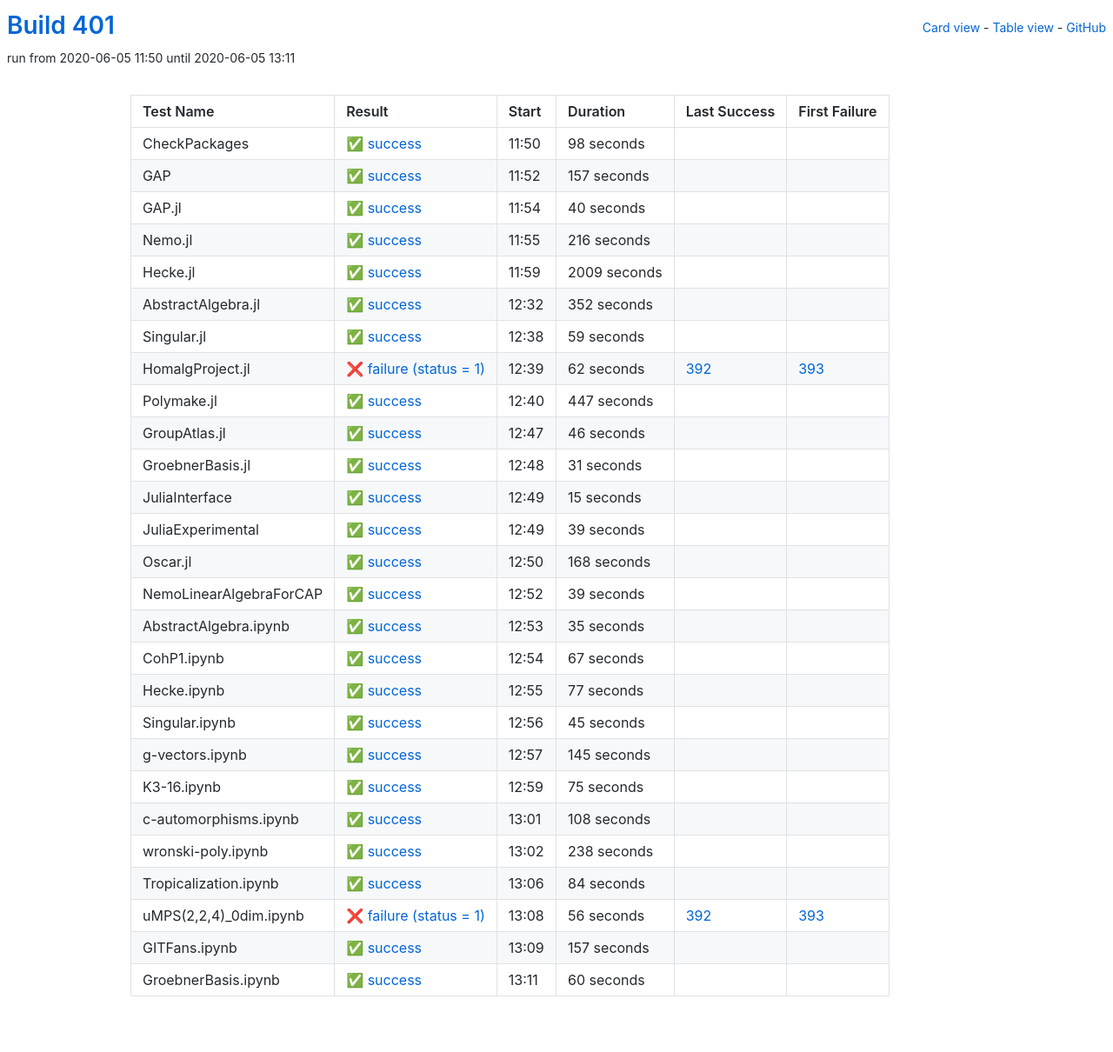
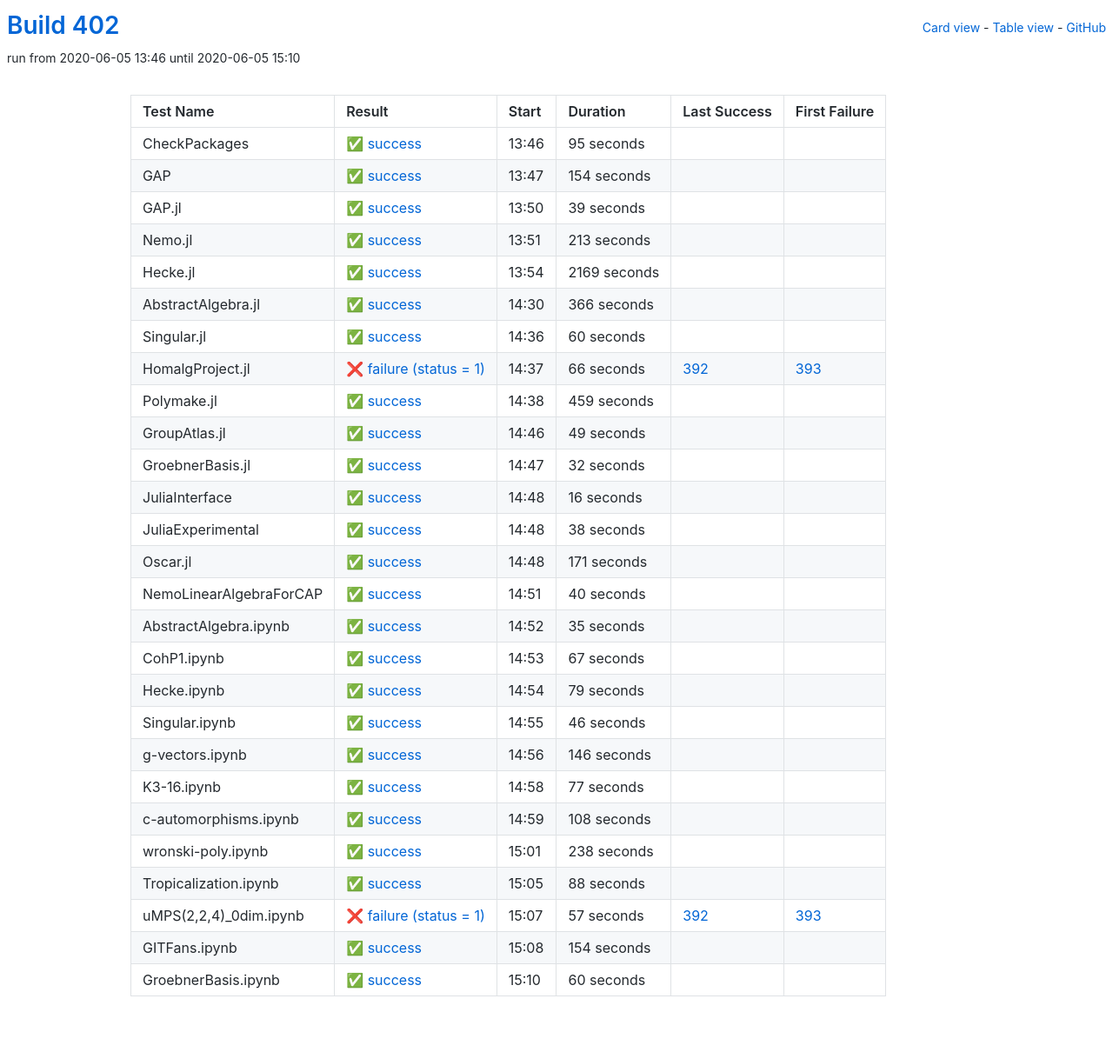
Before and after one commit to oscar-system/oscar-ci-status-1.4, a Jekyll site: the page built from table.html, in a window 1280 px wide. Shown: the whole page at 87% size. Built offline with Jekyll 4.4.1, drawn with Linux system fonts in a browser that asks for light colours.

Commit message:
Build 402

```diff
--- a/_data/ci.yml
+++ b/_data/ci.yml
@@ -1,185 +1,185 @@
-build: 401
-build_url: https://oscarci.mathematik.uni-kl.de/job/oscar-julia-1.4/401/
+build: 402
+build_url: https://oscarci.mathematik.uni-kl.de/job/oscar-julia-1.4/402/
 job: oscar-julia-1.4
 tests:
-- duration: 98
+- duration: 95
   exitcode: 0
   first_failure: false
   first_failure_url: null
   id: checkpackages
   last_success: false
   last_success_url: null
-  log: https://oscarci.mathematik.uni-kl.de/job/oscar-julia-1.4/401/artifact/logs/build-401/CheckPackages.log
+  log: https://oscarci.mathematik.uni-kl.de/job/oscar-julia-1.4/402/artifact/logs/build-402/CheckPackages.log
   name: CheckPackages
-  start: 2020-06-05 11:50
+  start: 2020-06-05 13:46
   status: success
   success: true
-- duration: 157
+- duration: 154
   exitcode: 0
   first_failure: false
   first_failure_url: null
   id: gap
   last_success: false
   last_success_url: null
-  log: https://oscarci.mathematik.uni-kl.de/job/oscar-julia-1.4/401/artifact/logs/build-401/GAP.log
+  log: https://oscarci.mathematik.uni-kl.de/job/oscar-julia-1.4/402/artifact/logs/build-402/GAP.log
   name: GAP
-  start: 2020-06-05 11:52
+  start: 2020-06-05 13:47
+  status: success
+  success: true
+- duration: 39
+  exitcode: 0
+  first_failure: false
+  first_failure_url: null
+  id: gap-jl
+  last_success: false
+  last_success_url: null
+  log: https://oscarci.mathematik.uni-kl.de/job/oscar-julia-1.4/402/artifact/logs/build-402/GAP.jl.log
+  name: GAP.jl
+  start: 2020-06-05 13:50
+  status: success
+  success: true
+- duration: 213
+  exitcode: 0
+  first_failure: false
+  first_failure_url: null
+  id: nemo-jl
+  last_success: false
+  last_success_url: null
+  log: https://oscarci.mathematik.uni-kl.de/job/oscar-julia-1.4/402/artifact/logs/build-402/Nemo.jl.log
+  name: Nemo.jl
+  start: 2020-06-05 13:51
+  status: success
+  success: true
+- duration: 2169
+  exitcode: 0
+  first_failure: false
+  first_failure_url: null
+  id: hecke-jl
+  last_success: false
+  last_success_url: null
+  log: https://oscarci.mathematik.uni-kl.de/job/oscar-julia-1.4/402/artifact/logs/build-402/Hecke.jl.log
+  name: Hecke.jl
+  start: 2020-06-05 13:54
+  status: success
+  success: true
+- duration: 366
+  exitcode: 0
+  first_failure: false
+  first_failure_url: null
+  id: abstractalgebra-jl
+  last_success: false
+  last_success_url: null
+  log: https://oscarci.mathematik.uni-kl.de/job/oscar-julia-1.4/402/artifact/logs/build-402/AbstractAlgebra.jl.log
+  name: AbstractAlgebra.jl
+  start: 2020-06-05 14:30
+  status: success
+  success: true
+- duration: 60
+  exitcode: 0
+  first_failure: false
+  first_failure_url: null
+  id: singular-jl
+  last_success: false
+  last_success_url: null
+  log: https://oscarci.mathematik.uni-kl.de/job/oscar-julia-1.4/402/artifact/logs/build-402/Singular.jl.log
+  name: Singular.jl
+  start: 2020-06-05 14:36
+  status: success
+  success: true
+- duration: 66
+  exitcode: 1
+  first_failure: 393
+  first_failure_url: https://oscarci.mathematik.uni-kl.de/job/oscar-julia-1.4/393/
+  id: homalgproject-jl
+  last_success: 392
+  last_success_url: https://oscarci.mathematik.uni-kl.de/job/oscar-julia-1.4/392/
+  log: https://oscarci.mathematik.uni-kl.de/job/oscar-julia-1.4/402/artifact/logs/build-402/HomalgProject.jl.log
+  name: HomalgProject.jl
+  start: 2020-06-05 14:37
+  status: failure
+  success: false
+- duration: 459
+  exitcode: 0
+  first_failure: false
+  first_failure_url: null
+  id: polymake-jl
+  last_success: false
+  last_success_url: null
+  log: https://oscarci.mathematik.uni-kl.de/job/oscar-julia-1.4/402/artifact/logs/build-402/Polymake.jl.log
+  name: Polymake.jl
+  start: 2020-06-05 14:38
+  status: success
+  success: true
+- duration: 49
+  exitcode: 0
+  first_failure: false
+  first_failure_url: null
+  id: groupatlas-jl
+  last_success: false
+  last_success_url: null
+  log: https://oscarci.mathematik.uni-kl.de/job/oscar-julia-1.4/402/artifact/logs/build-402/GroupAtlas.jl.log
+  name: GroupAtlas.jl
+  start: 2020-06-05 14:46
+  status: success
+  success: true
+- duration: 32
+  exitcode: 0
+  first_failure: false
+  first_failure_url: null
+  id: groebnerbasis-jl
+  last_success: false
+  last_success_url: null
+  log: https://oscarci.mathematik.uni-kl.de/job/oscar-julia-1.4/402/artifact/logs/build-402/GroebnerBasis.jl.log
+  name: GroebnerBasis.jl
+  start: 2020-06-05 14:47
+  status: success
+  success: true
+- duration: 16
+  exitcode: 0
+  first_failure: false
+  first_failure_url: null
+  id: juliainterface
+  last_success: false
+  last_success_url: null
+  log: https://oscarci.mathematik.uni-kl.de/job/oscar-julia-1.4/402/artifact/logs/build-402/JuliaInterface.log
+  name: JuliaInterface
+  start: 2020-06-05 14:48
+  status: success
+  success: true
+- duration: 38
+  exitcode: 0
+  first_failure: false
+  first_failure_url: null
+  id: juliaexperimental
+  last_success: false
+  last_success_url: null
+  log: https://oscarci.mathematik.uni-kl.de/job/oscar-julia-1.4/402/artifact/logs/build-402/JuliaExperimental.log
+  name: JuliaExperimental
+  start: 2020-06-05 14:48
+  status: success
+  success: true
+- duration: 171
+  exitcode: 0
+  first_failure: false
+  first_failure_url: null
+  id: oscar-jl
+  last_success: false
+  last_success_url: null
+  log: https://oscarci.mathematik.uni-kl.de/job/oscar-julia-1.4/402/artifact/logs/build-402/Oscar.jl.log
+  name: Oscar.jl
+  start: 2020-06-05 14:48
   status: success
   success: true
 - duration: 40
   exitcode: 0
   first_failure: false
   first_failure_url: null
-  id: gap-jl
-  last_success: false
-  last_success_url: null
-  log: https://oscarci.mathematik.uni-kl.de/job/oscar-julia-1.4/401/artifact/logs/build-401/GAP.jl.log
-  name: GAP.jl
-  start: 2020-06-05 11:54
-  status: success
-  success: true
-- duration: 216
-  exitcode: 0
-  first_failure: false
-  first_failure_url: null
-  id: nemo-jl
-  last_success: false
-  last_success_url: null
-  log: https://oscarci.mathematik.uni-kl.de/job/oscar-julia-1.4/401/artifact/logs/build-401/Nemo.jl.log
-  name: Nemo.jl
-  start: 2020-06-05 11:55
-  status: success
-  success: true
-- duration: 2009
-  exitcode: 0
-  first_failure: false
-  first_failure_url: null
-  id: hecke-jl
-  last_success: false
-  last_success_url: null
-  log: https://oscarci.mathematik.uni-kl.de/job/oscar-julia-1.4/401/artifact/logs/build-401/Hecke.jl.log
-  name: Hecke.jl
-  start: 2020-06-05 11:59
-  status: success
-  success: true
-- duration: 352
-  exitcode: 0
-  first_failure: false
-  first_failure_url: null
-  id: abstractalgebra-jl
-  last_success: false
-  last_success_url: null
-  log: https://oscarci.mathematik.uni-kl.de/job/oscar-julia-1.4/401/artifact/logs/build-401/AbstractAlgebra.jl.log
-  name: AbstractAlgebra.jl
-  start: 2020-06-05 12:32
-  status: success
-  success: true
-- duration: 59
-  exitcode: 0
-  first_failure: false
-  first_failure_url: null
-  id: singular-jl
-  last_success: false
-  last_success_url: null
-  log: https://oscarci.mathematik.uni-kl.de/job/oscar-julia-1.4/401/artifact/logs/build-401/Singular.jl.log
-  name: Singular.jl
-  start: 2020-06-05 12:38
-  status: success
-  success: true
-- duration: 62
-  exitcode: 1
-  first_failure: 393
-  first_failure_url: https://oscarci.mathematik.uni-kl.de/job/oscar-julia-1.4/393/
-  id: homalgproject-jl
-  last_success: 392
-  last_success_url: https://oscarci.mathematik.uni-kl.de/job/oscar-julia-1.4/392/
-  log: https://oscarci.mathematik.uni-kl.de/job/oscar-julia-1.4/401/artifact/logs/build-401/HomalgProject.jl.log
-  name: HomalgProject.jl
-  start: 2020-06-05 12:39
-  status: failure
-  success: false
-- duration: 447
-  exitcode: 0
-  first_failure: false
-  first_failure_url: null
-  id: polymake-jl
-  last_success: false
-  last_success_url: null
-  log: https://oscarci.mathematik.uni-kl.de/job/oscar-julia-1.4/401/artifact/logs/build-401/Polymake.jl.log
-  name: Polymake.jl
-  start: 2020-06-05 12:40
-  status: success
-  success: true
-- duration: 46
-  exitcode: 0
-  first_failure: false
-  first_failure_url: null
-  id: groupatlas-jl
-  last_success: false
-  last_success_url: null
-  log: https://oscarci.mathematik.uni-kl.de/job/oscar-julia-1.4/401/artifact/logs/build-401/GroupAtlas.jl.log
-  name: GroupAtlas.jl
-  start: 2020-06-05 12:47
-  status: success
-  success: true
-- duration: 31
-  exitcode: 0
-  first_failure: false
-  first_failure_url: null
-  id: groebnerbasis-jl
-  last_success: false
-  last_success_url: null
-  log: https://oscarci.mathematik.uni-kl.de/job/oscar-julia-1.4/401/artifact/logs/build-401/GroebnerBasis.jl.log
-  name: GroebnerBasis.jl
-  start: 2020-06-05 12:48
-  status: success
-  success: true
-- duration: 15
-  exitcode: 0
-  first_failure: false
-  first_failure_url: null
-  id: juliainterface
-  last_success: false
-  last_success_url: null
-  log: https://oscarci.mathematik.uni-kl.de/job/oscar-julia-1.4/401/artifact/logs/build-401/JuliaInterface.log
-  name: JuliaInterface
-  start: 2020-06-05 12:49
-  status: success
-  success: true
-- duration: 39
-  exitcode: 0
-  first_failure: false
-  first_failure_url: null
-  id: juliaexperimental
-  last_success: false
-  last_success_url: null
-  log: https://oscarci.mathematik.uni-kl.de/job/oscar-julia-1.4/401/artifact/logs/build-401/JuliaExperimental.log
-  name: JuliaExperimental
-  start: 2020-06-05 12:49
-  status: success
-  success: true
-- duration: 168
-  exitcode: 0
-  first_failure: false
-  first_failure_url: null
-  id: oscar-jl
-  last_success: false
-  last_success_url: null
-  log: https://oscarci.mathematik.uni-kl.de/job/oscar-julia-1.4/401/artifact/logs/build-401/Oscar.jl.log
-  name: Oscar.jl
-  start: 2020-06-05 12:50
-  status: success
-  success: true
-- duration: 39
-  exitcode: 0
-  first_failure: false
-  first_failure_url: null
   id: nemolinearalgebraforcap
   last_success: false
   last_success_url: null
-  log: https://oscarci.mathematik.uni-kl.de/job/oscar-julia-1.4/401/artifact/logs/build-401/NemoLinearAlgebraForCAP.log
+  log: https://oscarci.mathematik.uni-kl.de/job/oscar-julia-1.4/402/artifact/logs/build-402/NemoLinearAlgebraForCAP.log
   name: NemoLinearAlgebraForCAP
-  start: 2020-06-05 12:52
+  start: 2020-06-05 14:51
   status: success
   success: true
 - duration: 35
@@ -189,9 +189,9 @@ tests:
   id: abstractalgebra-ipynb
   last_success: false
   last_success_url: null
-  log: https://oscarci.mathematik.uni-kl.de/job/oscar-julia-1.4/401/artifact/logs/build-401/AbstractAlgebra.ipynb.log
+  log: https://oscarci.mathematik.uni-kl.de/job/oscar-julia-1.4/402/artifact/logs/build-402/AbstractAlgebra.ipynb.log
   name: AbstractAlgebra.ipynb
-  start: 2020-06-05 12:53
+  start: 2020-06-05 14:52
   status: success
   success: true
 - duration: 67
@@ -201,57 +201,57 @@ tests:
   id: cohp1-ipynb
   last_success: false
   last_success_url: null
-  log: https://oscarci.mathematik.uni-kl.de/job/oscar-julia-1.4/401/artifact/logs/build-401/CohP1.ipynb.log
+  log: https://oscarci.mathematik.uni-kl.de/job/oscar-julia-1.4/402/artifact/logs/build-402/CohP1.ipynb.log
   name: CohP1.ipynb
-  start: 2020-06-05 12:54
+  start: 2020-06-05 14:53
+  status: success
+  success: true
+- duration: 79
+  exitcode: 0
+  first_failure: false
+  first_failure_url: null
+  id: hecke-ipynb
+  last_success: false
+  last_success_url: null
+  log: https://oscarci.mathematik.uni-kl.de/job/oscar-julia-1.4/402/artifact/logs/build-402/Hecke.ipynb.log
+  name: Hecke.ipynb
+  start: 2020-06-05 14:54
+  status: success
+  success: true
+- duration: 46
+  exitcode: 0
+  first_failure: false
+  first_failure_url: null
+  id: singular-ipynb
+  last_success: false
+  last_success_url: null
+  log: https://oscarci.mathematik.uni-kl.de/job/oscar-julia-1.4/402/artifact/logs/build-402/Singular.ipynb.log
+  name: Singular.ipynb
+  start: 2020-06-05 14:55
+  status: success
+  success: true
+- duration: 146
+  exitcode: 0
+  first_failure: false
+  first_failure_url: null
+  id: g-vectors-ipynb
+  last_success: false
+  last_success_url: null
+  log: https://oscarci.mathematik.uni-kl.de/job/oscar-julia-1.4/402/artifact/logs/build-402/g-vectors.ipynb.log
+  name: g-vectors.ipynb
+  start: 2020-06-05 14:56
   status: success
   success: true
 - duration: 77
   exitcode: 0
   first_failure: false
   first_failure_url: null
-  id: hecke-ipynb
-  last_success: false
-  last_success_url: null
-  log: https://oscarci.mathematik.uni-kl.de/job/oscar-julia-1.4/401/artifact/logs/build-401/Hecke.ipynb.log
-  name: Hecke.ipynb
-  start: 2020-06-05 12:55
-  status: success
-  success: true
-- duration: 45
-  exitcode: 0
-  first_failure: false
-  first_failure_url: null
-  id: singular-ipynb
-  last_success: false
-  last_success_url: null
-  log: https://oscarci.mathematik.uni-kl.de/job/oscar-julia-1.4/401/artifact/logs/build-401/Singular.ipynb.log
-  name: Singular.ipynb
-  start: 2020-06-05 12:56
-  status: success
-  success: true
-- duration: 145
-  exitcode: 0
-  first_failure: false
-  first_failure_url: null
-  id: g-vectors-ipynb
-  last_success: false
-  last_success_url: null
-  log: https://oscarci.mathematik.uni-kl.de/job/oscar-julia-1.4/401/artifact/logs/build-401/g-vectors.ipynb.log
-  name: g-vectors.ipynb
-  start: 2020-06-05 12:57
-  status: success
-  success: true
-- duration: 75
-  exitcode: 0
-  first_failure: false
-  first_failure_url: null
   id: k3-16-ipynb
   last_success: false
   last_success_url: null
-  log: https://oscarci.mathematik.uni-kl.de/job/oscar-julia-1.4/401/artifact/logs/build-401/K3-16.ipynb.log
+  log: https://oscarci.mathematik.uni-kl.de/job/oscar-julia-1.4/402/artifact/logs/build-402/K3-16.ipynb.log
   name: K3-16.ipynb
-  start: 2020-06-05 12:59
+  start: 2020-06-05 14:58
   status: success
   success: true
 - duration: 108
@@ -261,9 +261,9 @@ tests:
   id: c-automorphisms-ipynb
   last_success: false
   last_success_url: null
-  log: https://oscarci.mathematik.uni-kl.de/job/oscar-julia-1.4/401/artifact/logs/build-401/c-automorphisms.ipynb.log
+  log: https://oscarci.mathematik.uni-kl.de/job/oscar-julia-1.4/402/artifact/logs/build-402/c-automorphisms.ipynb.log
   name: c-automorphisms.ipynb
-  start: 2020-06-05 13:01
+  start: 2020-06-05 14:59
   status: success
   success: true
 - duration: 238
@@ -273,45 +273,45 @@ tests:
   id: wronski-poly-ipynb
   last_success: false
   last_success_url: null
-  log: https://oscarci.mathematik.uni-kl.de/job/oscar-julia-1.4/401/artifact/logs/build-401/wronski-poly.ipynb.log
+  log: https://oscarci.mathematik.uni-kl.de/job/oscar-julia-1.4/402/artifact/logs/build-402/wronski-poly.ipynb.log
   name: wronski-poly.ipynb
-  start: 2020-06-05 13:02
+  start: 2020-06-05 15:01
   status: success
   success: true
-- duration: 84
+- duration: 88
   exitcode: 0
   first_failure: false
   first_failure_url: null
   id: tropicalization-ipynb
   last_success: false
   last_success_url: null
-  log: https://oscarci.mathematik.uni-kl.de/job/oscar-julia-1.4/401/artifact/logs/build-401/Tropicalization.ipynb.log
+  log: https://oscarci.mathematik.uni-kl.de/job/oscar-julia-1.4/402/artifact/logs/build-402/Tropicalization.ipynb.log
   name: Tropicalization.ipynb
-  start: 2020-06-05 13:06
+  start: 2020-06-05 15:05
   status: success
   success: true
-- duration: 56
+- duration: 57
   exitcode: 1
   first_failure: 393
   first_failure_url: https://oscarci.mathematik.uni-kl.de/job/oscar-julia-1.4/393/
   id: umps-2-2-4-0dim-ipynb
   last_success: 392
   last_success_url: https://oscarci.mathematik.uni-kl.de/job/oscar-julia-1.4/392/
-  log: https://oscarci.mathematik.uni-kl.de/job/oscar-julia-1.4/401/artifact/logs/build-401/uMPS-2-2-4-_0dim.ipynb.log
+  log: https://oscarci.mathematik.uni-kl.de/job/oscar-julia-1.4/402/artifact/logs/build-402/uMPS-2-2-4-_0dim.ipynb.log
   name: uMPS(2,2,4)_0dim.ipynb
-  start: 2020-06-05 13:08
+  start: 2020-06-05 15:07
   status: failure
   success: false
-- duration: 157
+- duration: 154
   exitcode: 0
   first_failure: false
   first_failure_url: null
   id: gitfans-ipynb
   last_success: false
   last_success_url: null
-  log: https://oscarci.mathematik.uni-kl.de/job/oscar-julia-1.4/401/artifact/logs/build-401/GITFans.ipynb.log
+  log: https://oscarci.mathematik.uni-kl.de/job/oscar-julia-1.4/402/artifact/logs/build-402/GITFans.ipynb.log
   name: GITFans.ipynb
-  start: 2020-06-05 13:09
+  start: 2020-06-05 15:08
   status: success
   success: true
 - duration: 60
@@ -321,8 +321,8 @@ tests:
   id: groebnerbasis-ipynb
   last_success: false
   last_success_url: null
-  log: https://oscarci.mathematik.uni-kl.de/job/oscar-julia-1.4/401/artifact/logs/build-401/GroebnerBasis.ipynb.log
+  log: https://oscarci.mathematik.uni-kl.de/job/oscar-julia-1.4/402/artifact/logs/build-402/GroebnerBasis.ipynb.log
   name: GroebnerBasis.ipynb
-  start: 2020-06-05 13:11
+  start: 2020-06-05 15:10
   status: success
   success: true
```
Also changed, not shown: README.md.
